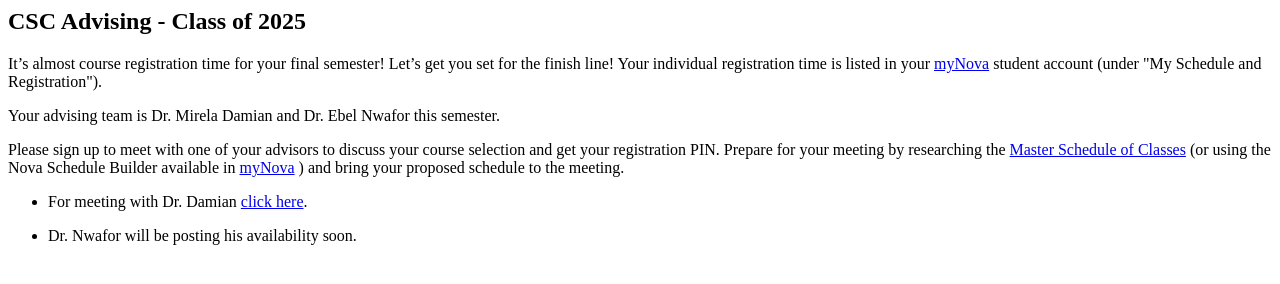
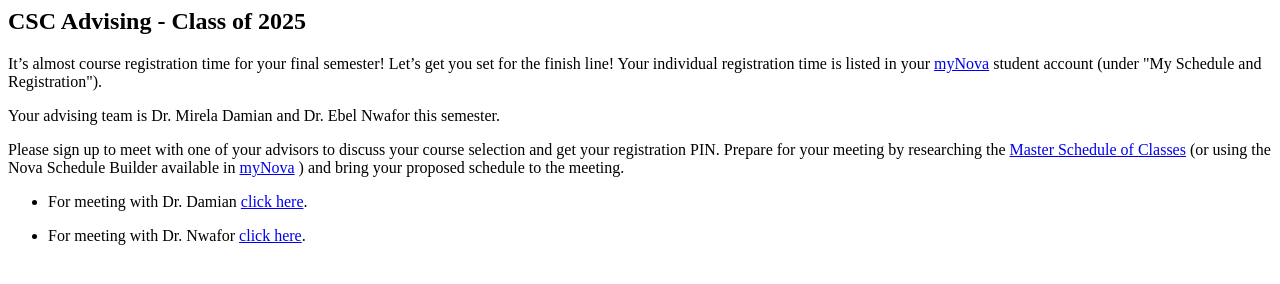
Before and after one commit to mirela-damian/advising, a plain HTML site: page index.html in a window 1280 px wide. Drawn offline with Linux system fonts and the light colour scheme.

Commit message:
Update index.html

```diff
--- a/index.html
+++ b/index.html
@@ -25,7 +25,7 @@
 					For meeting with Dr. DeBenedetto <a href="https://www.signupgenius.com/go/10C0F4CACA629A6FEC43-48544051-advising#/" target="_blank" rel="noreferrer noopener">click here</a>.
 				</li></p>-->
 				<p><li>
-					Dr. Nwafor will be posting his availability soon.
+					For meeting with Dr. Nwafor <a href="https://www.signupgenius.com/go/10C0F4BA4AF22A7F4CF8-52811876-drnwafor#/" target="_blank" rel="noreferrer noopener">click here</a>.
 				</li></p>
 			</ul>
 
```
